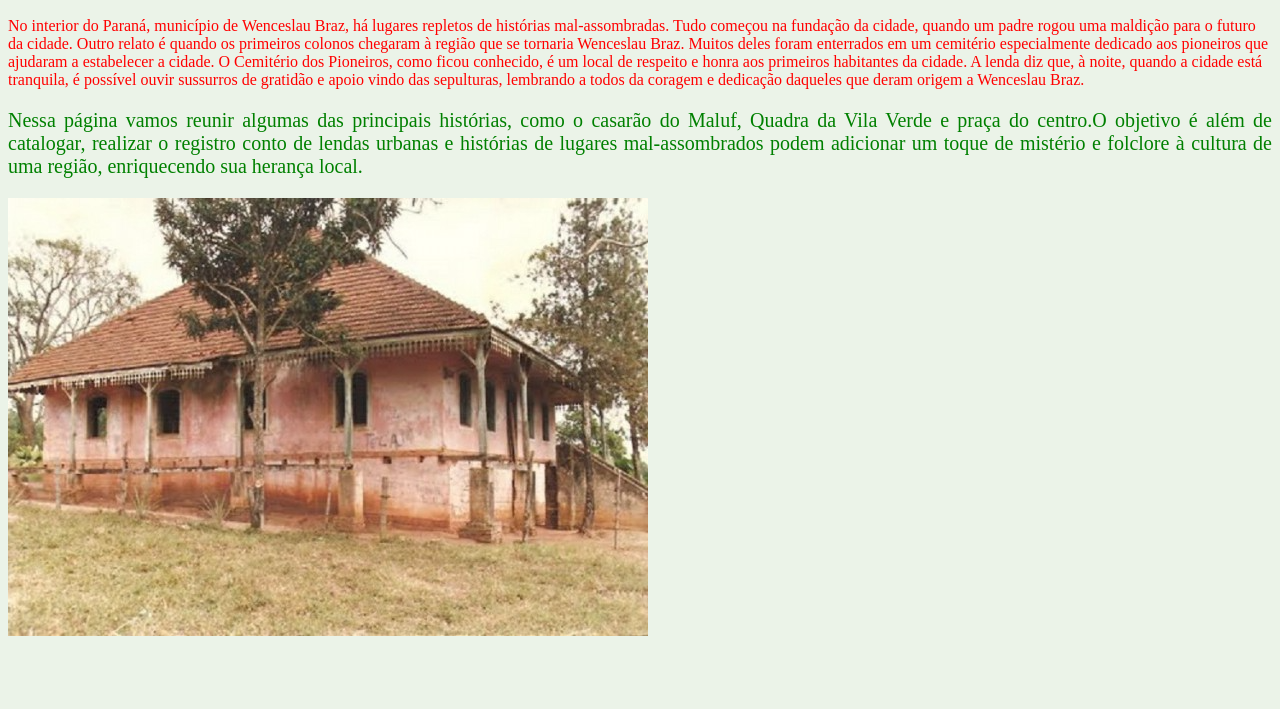
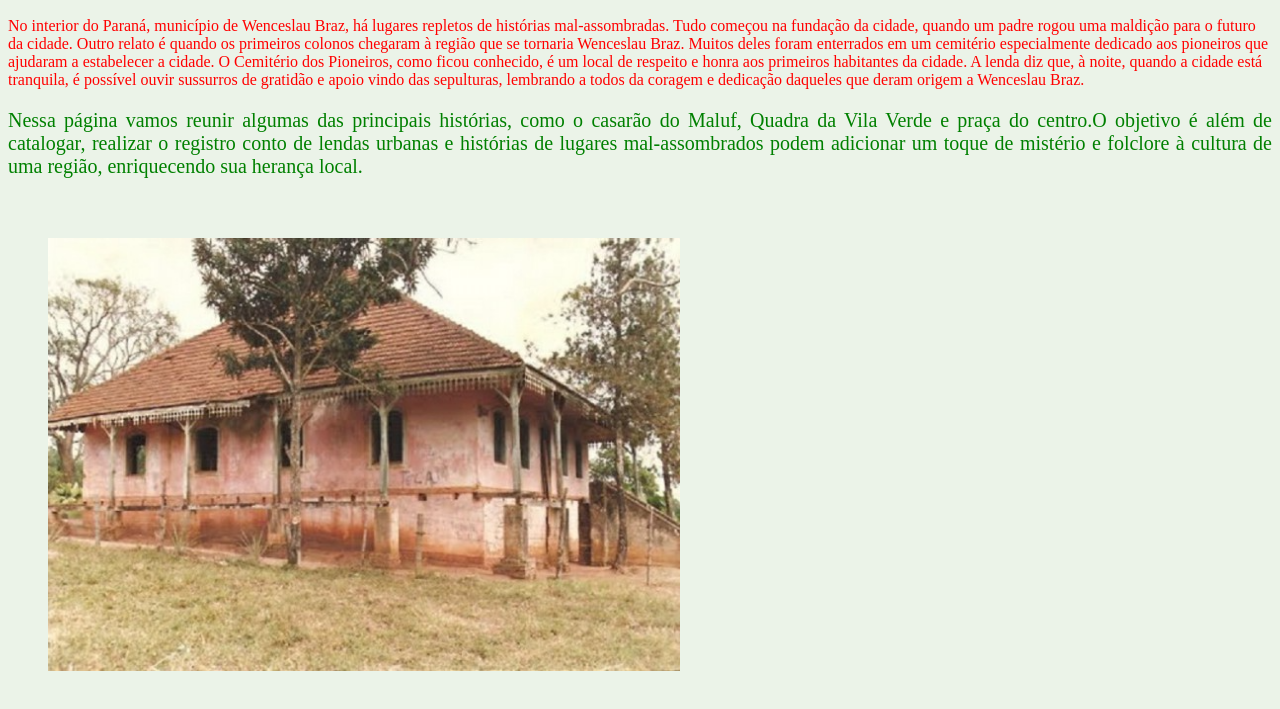
Before and after one commit to kheronn/ge_pensamento_turma_ap, a plain HTML site: page index.html in a window 1280 px wide. Shown: the part 57-766 px from the top of the page. Drawn offline with Linux system fonts and the light colour scheme.

Commit message:
estilizando a imagem

```diff
--- a/style.css
+++ b/style.css
@@ -17,3 +17,9 @@ p {
     font-size: 20px;
     color: green;
 }
+
+#banner{
+    width: 50%;
+    margin: 24px;
+    padding: 16px;
+}
```
